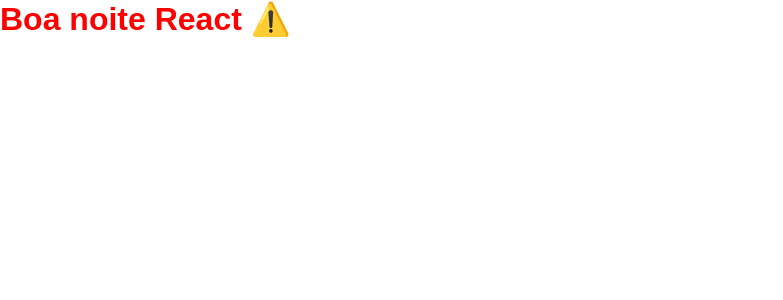
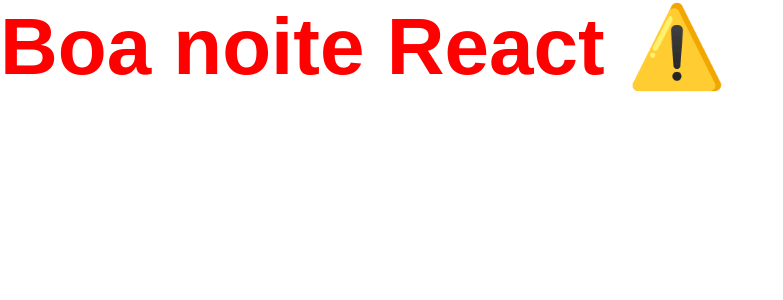
Before and after one commit to gabihoffmann/ignite-react-chapter-1, a React app: page / in a window 1280 px wide. Shown: the top 300 px of the page, without its empty margins (0-783 px from the left). Built offline with nearby package versions, Linux system fonts and the light colour scheme.

Commit message:
:wrench: config sass loader and css to scss files

```diff
--- a/src/App.jsx
+++ b/src/App.jsx
@@ -1,4 +1,4 @@
-import './styles/global.css';
+import './styles/global.scss';
 
 export function App(){
   return <h1>Boa noite React ⚠️</h1>
--- a/src/styles/global.css
+++ b/src/styles/global.scss
@@ -7,4 +7,8 @@
 body {
   font-family: Arial, Helvetica, sans-serif;
   color: red;
+
+  h1 {
+    font-size: 80px;
+  }
 }
--- a/webpack.config.js
+++ b/webpack.config.js
@@ -26,9 +26,9 @@
     rules: [
       { test: /\.jsx$/, exclude: /node_modules/, use: "babel-loader" },
       {
-        test: /\.css$/,
+        test: /\.scss$/,
         exclude: /node_modules/,
-        use: ["style-loader", "css-loader"],
+        use: ["style-loader", "css-loader", "sass-loader"],
       },
     ],
   },
```
